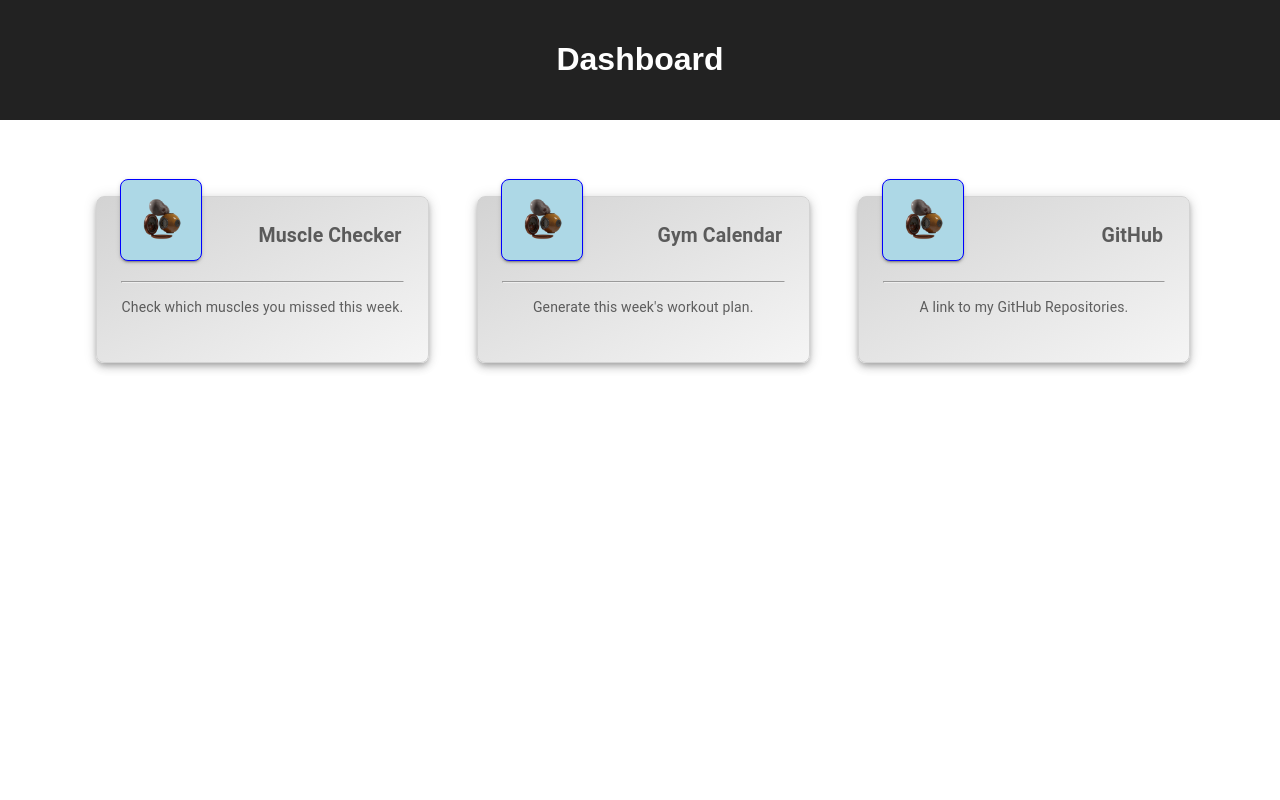
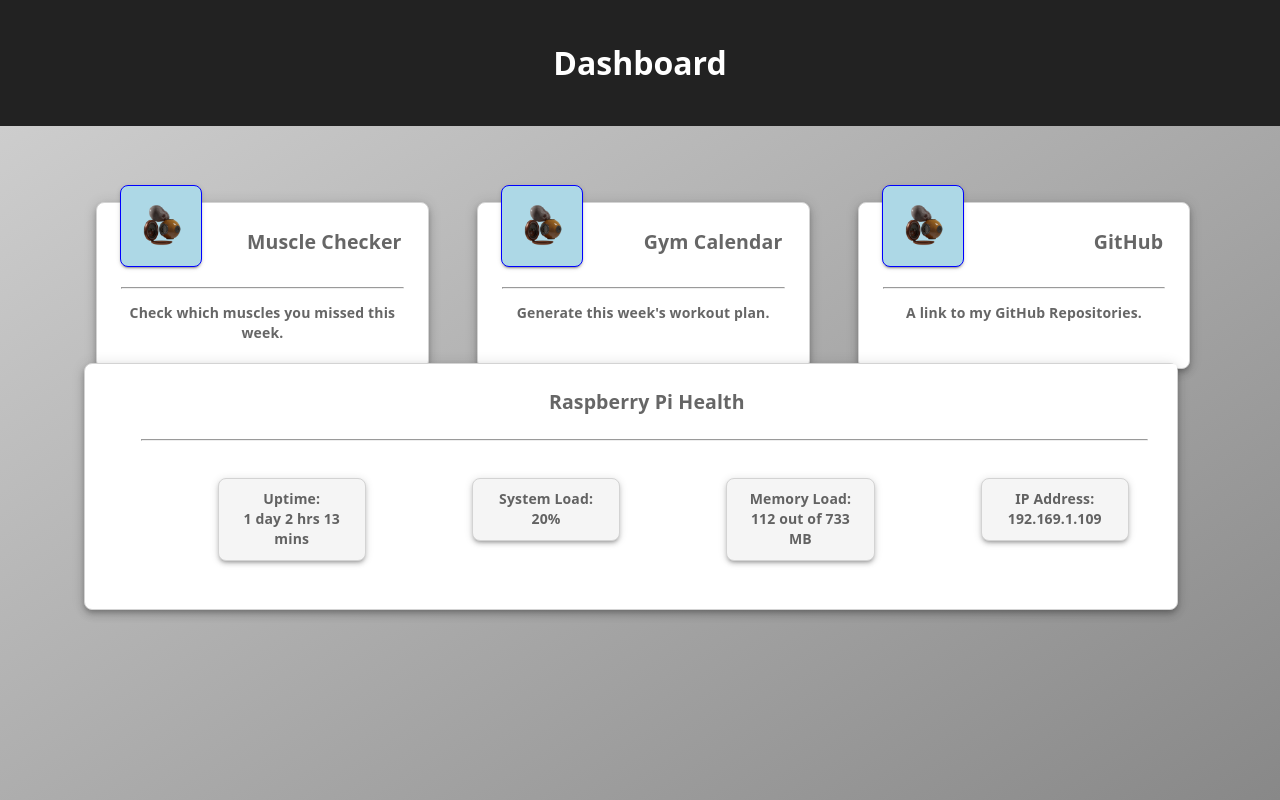
Before and after one commit to henryj320/helios_dashboard, a React (Create React App) app in the folder react_dashboard_app/: page / in a window 1280 px wide. Built offline with nearby package versions, Linux system fonts and the light colour scheme.

Commit message:
RPi Health working in XL

```diff
--- a/react_dashboard_app/src/App.css
+++ b/react_dashboard_app/src/App.css
@@ -39,5 +39,15 @@
 }
 
 body {
-  background: white;
+  background: linear-gradient(to right bottom, lightgrey, #888888);
+  /* #F5F5F5 */
 }
+
+html {
+  height: 100%;
+}
+
+* {
+  font-weight: bold;
+  font-family: system-ui, -apple-system, BlinkMacSystemFont, 'Segoe UI', Roboto, Oxygen, Ubuntu, Cantarell, 'Open Sans', 'Helvetica Neue', sans-serif;
+}
--- a/react_dashboard_app/src/Home.js
+++ b/react_dashboard_app/src/Home.js
@@ -8,6 +8,8 @@ import Grid from '@mui/material/Grid';
 
 import logo from './assets/images/flask_favicon.png'
 import { fontSize } from '@mui/system';
+
+import Rpi_health from './components/Rpi_health/Rpi_health';
 
 const Item = styled(Paper)(({ theme }) => ({
     backgroundColor: theme.palette.mode === 'dark' ? '#1A2027' : '#fff',
@@ -22,7 +24,7 @@ const ItemHeaderProperties = {
     textAlign: {sm: 'center', md: 'left', lg: 'right'},
     width: '75%',
     left: {sm: '1rem', md: '1rem', lg: '3rem', xl: '4rem'},
-    top: {sm: '5.3rem', md: '4.6rem', lg: '4.9rem', xl: '6.4rem'},
+    top: {sm: '5.3rem', md: '4.6rem', lg: '4.9rem', xl: '7rem'},
     border: 0,
     fontSize: {sm: 10, md: 12, lg: 13, xl: 18},
     boxShadow: 0,
@@ -35,11 +37,11 @@ const ItemHeaderProperties = {
 
 const ItemImageProperties = {
     display: {sm: 'none', md: 'none', lg: 'block'},
-    width: {sm: '1rem', md: '1rem', lg: '4rem', xl: '6rem'},
-    height: {sm: '1rem', md: '1rem', lg: '4rem', xl: '6rem'},
+    width: {sm: '1rem', md: '1rem', lg: '4rem', xl: '7rem'},
+    height: {sm: '1rem', md: '1rem', lg: '4rem', xl: '7rem'},
     position: 'relative',
     left: {sm: '1rem', lg: '1.5rem'},
-    top: {sm: '-14.5rem', md: '-9rem', lg: '-11.5rem', xl: '-13rem'},
+    top: {sm: '-14.5rem', md: '-9rem', lg: '-11.5rem', xl: '-14.5rem'},
     borderRadius: 2,
     boxShadow: 2,
     border: {xs: '1px solid lightgrey', sm: '1px solid red', md: '1px solid green', lg: '1px solid blue', xl: '1px solid purple', xxl: '1px solid yellow'},
@@ -56,7 +58,7 @@ const ItemProperties = {
     paddingLeft: '1.5rem',
     paddingRight: '1.5rem',
     fontSize: {sm: 0, md: 13, lg: 14, xl: 14},
-    background:  'linear-gradient(to right bottom, lightgrey, #F5F5F5)',
+    // background:  'linear-gradient(to right bottom, lightgrey, #F5F5F5)',
     "&:hover": {
         // Add what happens on hover
         cursor: 'pointer',
@@ -128,6 +130,89 @@ export const Home = () => {
                         </Item>
                     </Grid> */}
 
+                    <Grid item xs={11.4} sx={{
+                        marginLeft: '1.7%',
+                        borderRadius: 2,
+                        boxShadow: 5,
+                        border: '1px solid lightgrey',
+                        minHeight: {sm: '30px', md: '80px', lg: '80px'},
+                        paddingTop: {sm: '35%', md: '30%', lg: '23%'},
+
+                        fontSize: {sm: 0, md: 13, lg: 14, xl: 14},
+                        background: 'white',
+                        position: 'relative',
+                        top: '-6.5rem',
+                    }}>
+                        <Item sx={{
+                            fontSize: {sm: 10, md: 12, lg: 13, xl: 18},
+                            position: 'relative',
+                            top: '-2rem',
+                            boxShadow: 0,
+                        }}>
+                            <h2>Raspberry Pi Health</h2>
+
+                        </Item>
+                        <Item sx={{
+                            position: 'relative',
+                            top: '-2rem',
+                            width: '95%',
+                            left: '1rem',
+                            top: '-3rem',
+                            boxShadow: 0,
+                        }}>
+
+                            <hr></hr>
+                        </Item>
+                        <Item sx={{
+                                // borderCollapse: 'collapse',
+                                // border: '1px solid black',
+                                // borderRadius: '5px',
+                                boxShadow: 0,
+                                textAlign: 'center',
+                                width: '100%',
+                                // left: '-1.5%',
+                                top: '-3rem',
+                                'position': 'relative',
+                                background: 'none',
+
+                                // table: {
+                                //     color: 'red',
+                                //     'width': '100%',
+                                //     borderCollapse: 'collapse',
+                                // },
+                                // th: {
+                                //     border: '1px solid black',
+                                //     borderBottom: 0,
+                                // },
+                                // td: {
+                                //     border: '1px solid black',
+                                //     borderTop: 0,
+                                // }
+
+                                ul: {
+                                    listStyleType: 'none',
+                                    width: '100%',
+                                },
+
+                                li: {
+                                    display: 'block',
+                                    float: 'left',
+                                    width: '11.8%',
+                                    marginLeft: '5%',
+                                    marginRight: '5%',
+                                    border: '1px solid lightgrey',
+                                    padding: '1%',
+                                    borderRadius: 2,
+                                    boxShadow: 3,
+                                    background: '#F5F5F5',
+                                }
+
+                            }}>
+
+                            <Rpi_health ></Rpi_health>
+                        </Item>
+                    </Grid>
+
                 </Grid>
             </div>
 
--- /dev/null
+++ b/react_dashboard_app/src/components/Rpi_health/Rpi_health.js
@@ -0,0 +1,37 @@
+
+import * as React from 'react';
+
+export default function Rpi_health() {
+    return (
+            // <table>
+            //     <tr>
+            //         <th>Uptime</th>
+            //         <th class="hiddenTd"></th>
+            //         <th>System Load</th>
+            //         <th class="hiddenTd"></th>
+            //         <th>Memory Load</th>
+            //         <th class="hiddenTd"></th>
+            //         <th>CPU Temperature</th>
+            //         <th class="hiddenTd"></th>
+            //         <th>IP Address</th>
+            //     </tr>
+            //     <tr>
+            //         <td>1 day 2 hrs 13 mins</td>
+            //         <td class="hiddenTd"></td>
+            //         <td>20%</td>
+            //         <td class="hiddenTd"></td>
+            //         <td>112 out of 733 MB</td>
+            //         <td class="hiddenTd"></td>
+            //         <td>25°c</td>
+            //         <td class="hiddenTd">test</td>
+            //         <td id="ip">192.168.1.109</td>
+            //     </tr>
+            // </table>
+            <ul>
+                <li>Uptime:<br></br>1 day 2 hrs 13 mins</li>
+                <li>System Load:<br></br>20%</li>
+                <li>Memory Load:<br></br>112 out of 733 MB</li>
+                <li>IP Address:<br></br>192.169.1.109</li>
+            </ul>
+    )
+}
```
